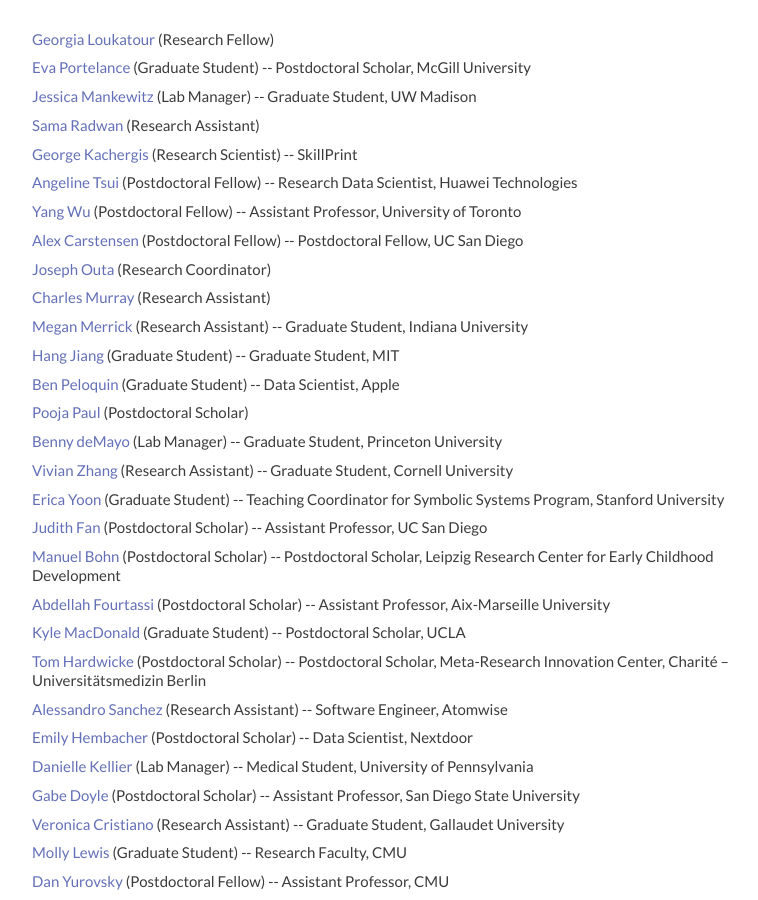
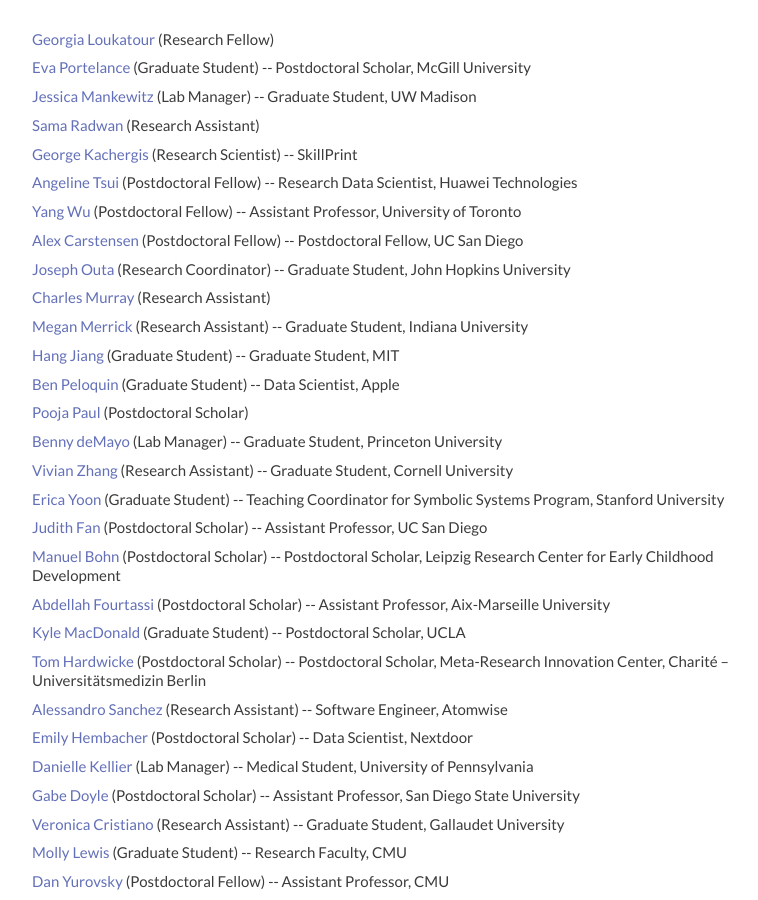
Before and after one commit to langcog/website, a Jekyll site: the page built from 02-people.html, in a window 1280 px wide and 900 px high, scrolled down 2902 px. Shown: the whole window, without its empty margins (233-991 px from the left). Built offline with Jekyll 4.4.1, drawn with Linux system fonts in a browser that asks for light colours; nearby versions of some CDN libraries; a script that is not in the unit is left out.

Commit message:
alum update

```diff
--- a/_data/langcoglab.yml
+++ b/_data/langcoglab.yml
@@ -127,7 +127,7 @@
       now: Postdoctoral Fellow, UC San Diego
     - name: Joseph Outa
       was: Research Coordinator
-      now:
+      now: Graduate Student, John Hopkins University
     - name: Charles Murray
       was: Research Assistant
       now:
```
